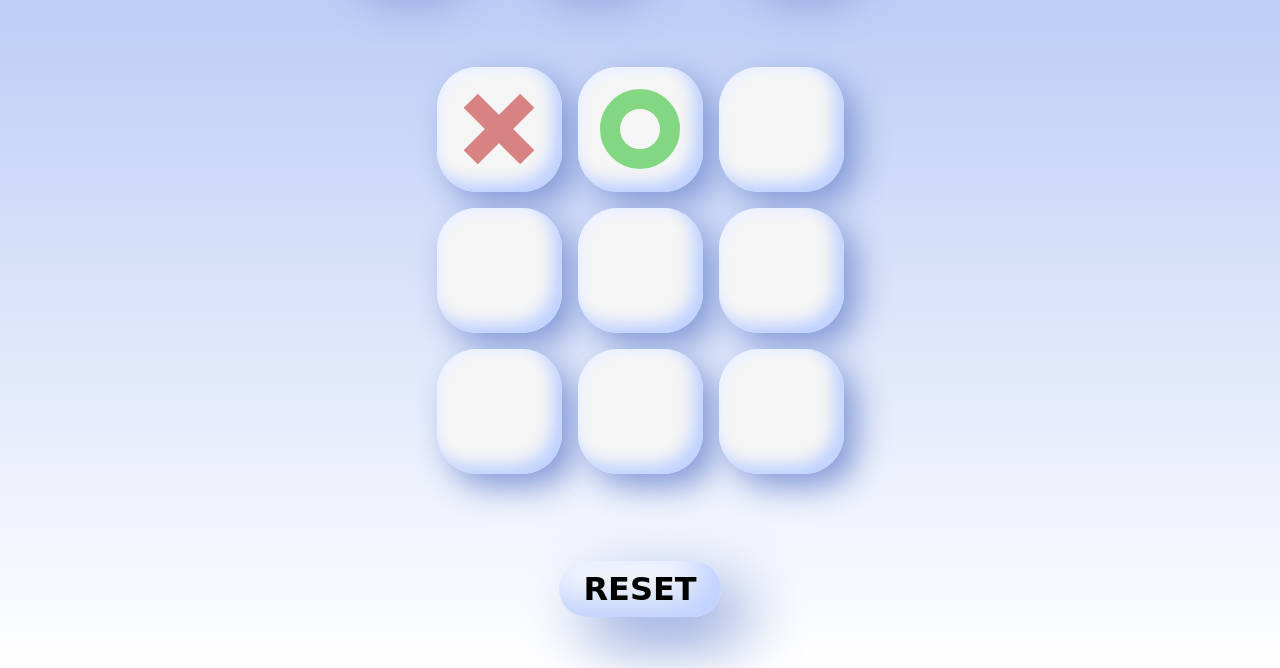
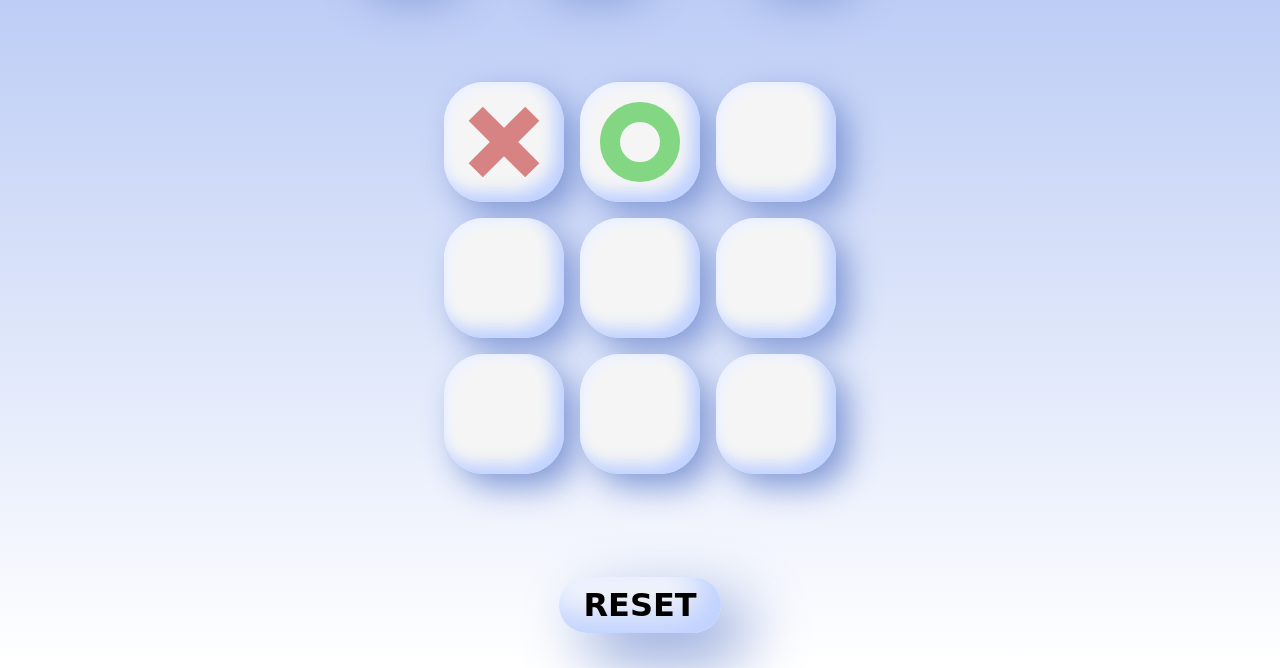
Before and after one commit to Alfard63/tic_tac_toe, a plain HTML site: page index.html in a window 1280 px wide. Shown: the part 132-800 px from the top of the page. Drawn offline with nearby package versions, Linux system fonts and the light colour scheme; a web font is replaced by a local one.

Commit message:
UPDATE: change size of box and delete margins

```diff
--- a/css/style.css
+++ b/css/style.css
@@ -48,8 +48,8 @@ h1, button {
 }
 
 .col {
-    width: 125px;
-    height: 125px;
+    width: 120px;
+    height: 120px;
 }
 
 .col:hover, button:hover {
--- a/index.html
+++ b/index.html
@@ -14,7 +14,7 @@
 </head>
 
 <body class="d-flex flex-column m-0 align-content-center justify-content-around text-center">
-   <h1 class=" mt-2 mb-4 fw-bold"><span class="h1-red px-4">T</span>IC <span class="h1-green px-4">T</span>AC <span class="h1-blue px-4">T</span>OE</h1>
+   <h1 class="mb-4 fw-bold"><span class="h1-red px-4">T</span>IC <span class="h1-green px-4">T</span>AC <span class="h1-blue px-4">T</span>OE</h1>
 
    <main class="container d-flex flex-column align-items-center justify-content-center">
       <div class="row ">
@@ -52,7 +52,7 @@
       </div>
    </main>
 
-   <button class="mx-auto my-4 px-4 fw-bold py-1 border-0 fs-2">RESET</button>
+   <button class="mx-auto mt-4 px-4 fw-bold py-1 border-0 fs-2">RESET</button>
 
    <script src="https://cdn.jsdelivr.net/npm/bootstrap@5.1.3/dist/js/bootstrap.bundle.min.js"
       integrity="sha384-ka7Sk0Gln4gmtz2MlQnikT1wXgYsOg+OMhuP+IlRH9sENBO0LRn5q+8nbTov4+1p"
```
